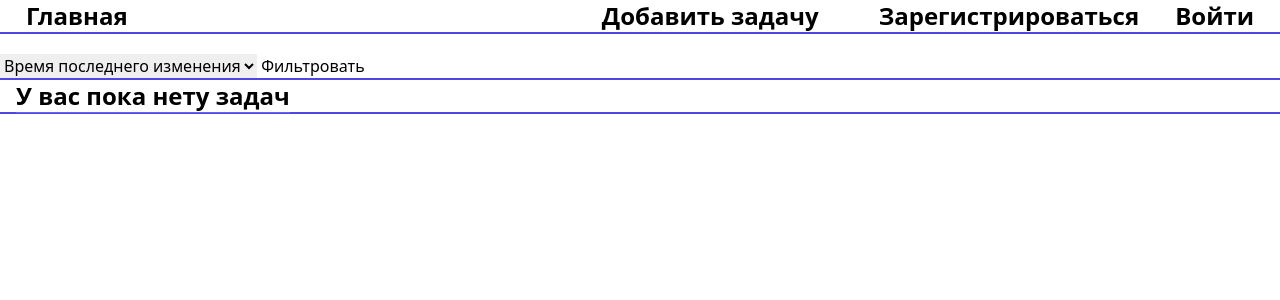
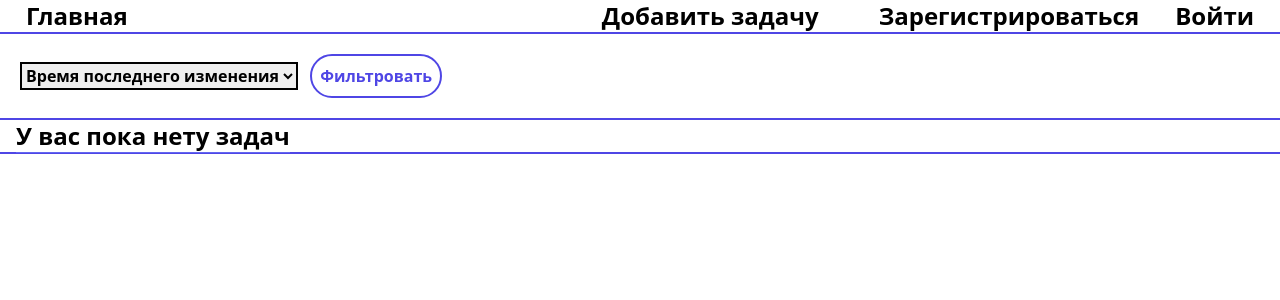
Before and after one commit to fanatik3m/TodoListDjango3, a Django app: page / in a window 1280 px wide. Shown: the top 300 px of the page. Run offline with Django 3.2, Linux system fonts and the light colour scheme; data that the repository does not hold is empty; some libraries are stand-ins or nearby versions.

Commit message:
Project done

```diff
--- a/todo_list/tasks/templates/tasks/list_filter_form.html
+++ b/todo_list/tasks/templates/tasks/list_filter_form.html
@@ -1,8 +1,8 @@
-<form method="get">
-    <select name="filter_field">
+<form method="get" class="m-5">
+    <select name="filter_field" class="font-bold border-2 border-black hover:border-indigo-600 hover:border-2 focus:border-indigo-600 focus:border-2">
         {% for option in options %}
             <option value="{{ option.name }}">{{ option.label }}</option>
         {% endfor %}
     </select>
-    <button type="submit">Фильтровать</button>
+    <button type="submit" class="mx-2 p-2 border-2 border-indigo-600 text-indigo-600 font-bold rounded-full hover:bg-indigo-600 hover:text-white">Фильтровать</button>
 </form>
```
